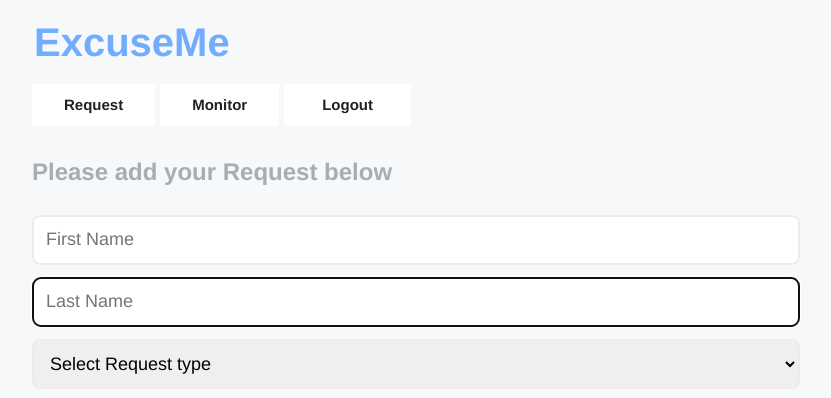
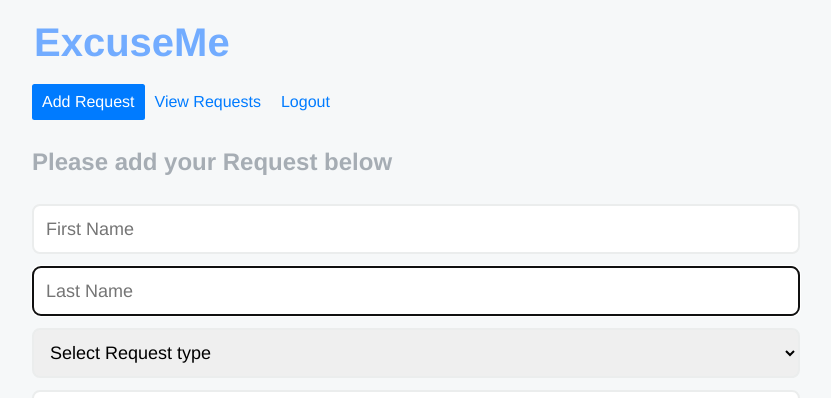
Before and after one commit to Davidjames9610/LeaveWebApp, a React app: page /create in a window 1280 px wide. Shown: the top 398 px of the page, without its empty margins (224-1055 px from the left). Built offline with nearby package versions, Linux system fonts and the light colour scheme; some packages are replaced by stand-ins of ours; no server answers; the database is empty; sample sign-in values are in the browser's storage.

Commit message:
bootstrap nav added

```diff
--- a/src/components/AddRequestPage.js
+++ b/src/components/AddRequestPage.js
@@ -1,13 +1,16 @@
 import React, { useEffect } from 'react';
 import { useDispatch } from "react-redux";
+import { useHistory } from 'react-router-dom';
+
 import { startAddRequest } from '../store/actions/requests';
 import RequestForm from './RequestForm';
 
 const AddRequestPage = (props) => {
+  const history = useHistory();
 
-  useEffect(() => {
-    console.log("props: ", props.history);
-  }, []);
+  // useEffect(() => {
+  //   console.log("props: ", props.history);
+  // }, []);
 
   const dispatch = useDispatch();
 
@@ -22,7 +25,7 @@ const AddRequestPage = (props) => {
         <RequestForm
           onSubmit={(request) => {
             dispatch(startAddRequest(request));  //async
-            props.history.push('/monitor');
+            history.push('/monitor');
           }}
         />
       </div>
--- a/src/components/Header.js
+++ b/src/components/Header.js
@@ -1,15 +1,28 @@
-import React from 'react';
-import { Link, NavLink } from 'react-router-dom';
+import React, { useState, useEffect } from 'react';
+import { Link, NavLink, useHistory, useLocation } from 'react-router-dom';
 import { useDispatch } from 'react-redux';
 import { startLogout } from '../store/actions/auth';
+import { Nav } from 'react-bootstrap';
 
 const Header = () => {
 
+  const [active, setActive] = useState("/create");
   const dispatch = useDispatch();
+  const history = useHistory();
+  const location = useLocation();
 
-  const logout = () => {
-    dispatch(startLogout());
-  };
+  const onSelect = (key) => {
+
+    if (key === 'logout') {
+      dispatch(startLogout());
+    } else {
+      history.push(key);
+    }
+  }
+
+  useEffect(() => {
+    setActive(location.pathname);
+  }, [])
 
   return (
     <div>
@@ -20,21 +33,17 @@ const Header = () => {
       </div>
 
       <div className="content-container">
-        <div className="navbar-group">
-          <div className="navbar-group__item">
-            <Link to='/create' className="navbar-group__link">
-              Request
-            </Link>
-          </div>
-          <div className="navbar-group__item">
-            <Link to='/monitor' className="navbar-group__link">
-              Monitor
-            </Link>
-          </div>
-          <div className="navbar-group__item">
-            <button className="navbar-group__button" onClick={logout}>Logout</button>
-          </div>
-        </div>
+        <Nav variant="pills" activeKey={active} onSelect={onSelect}>
+          <Nav.Item>
+            <Nav.Link eventKey="/create">Add Request</Nav.Link>
+          </Nav.Item>
+          <Nav.Item>
+            <Nav.Link eventKey="/monitor">View Requests</Nav.Link>
+          </Nav.Item>
+          <Nav.Item>
+            <Nav.Link eventKey="logout">Logout</Nav.Link>
+          </Nav.Item>
+        </Nav>
       </div>
     </div>
   )
@@ -42,14 +51,19 @@ const Header = () => {
 
 export default Header;
 
-// <div className="content-container">
-//   <Link to='/create'>
-//     <h1 >Add Request</h1>
-//   </Link>
-//   <Link to='/monitor'>
-//     <h1 >View Requests</h1>
-//   </Link>
-//   <div>
-//     <button onClick={logout}>Logout</button>
+// <div className="navbar-group">
+//   <div className="navbar-group__item">
+//     <Link to='/create' className="navbar-group__link">
+//       Request
+//             </Link>
 //   </div>
+//   <div className="navbar-group__item">
+//     <Link to='/monitor' className="navbar-group__link">
+//       Monitor
+//             </Link>
+//   </div>
+//   <div className="navbar-group__item">
+//     <button className="navbar-group__button" onClick={logout}>Logout</button>
+//   </div>
+//   <button onClick={clicked}>test</button>
 // </div>
--- a/src/components/RequestList.js
+++ b/src/components/RequestList.js
@@ -10,7 +10,7 @@ const RequestList = () => {
 
 
   const filteredRequests = selectRequests(requests, filters);
-  console.log(filteredRequests);
+
   // return (
   //   <div className="content-container">
   //     <div className="list-header">
--- a/src/server/mySocket.js
+++ b/src/server/mySocket.js
@@ -1,9 +1,9 @@
 import io from 'socket.io-client';
 
 //[1] for local debuging and hosting (build mode too!)
-const mySocket = io.connect('http://localhost:8000');
+//const mySocket = io.connect('http://localhost:8000');
 
 //[2] for heroku
-//const mySocket = io.connect();
+const mySocket = io.connect();
 
 export { mySocket as default }
```
Also changed, not shown: src/styles/components/_list.scss (line endings or trailing spaces).
